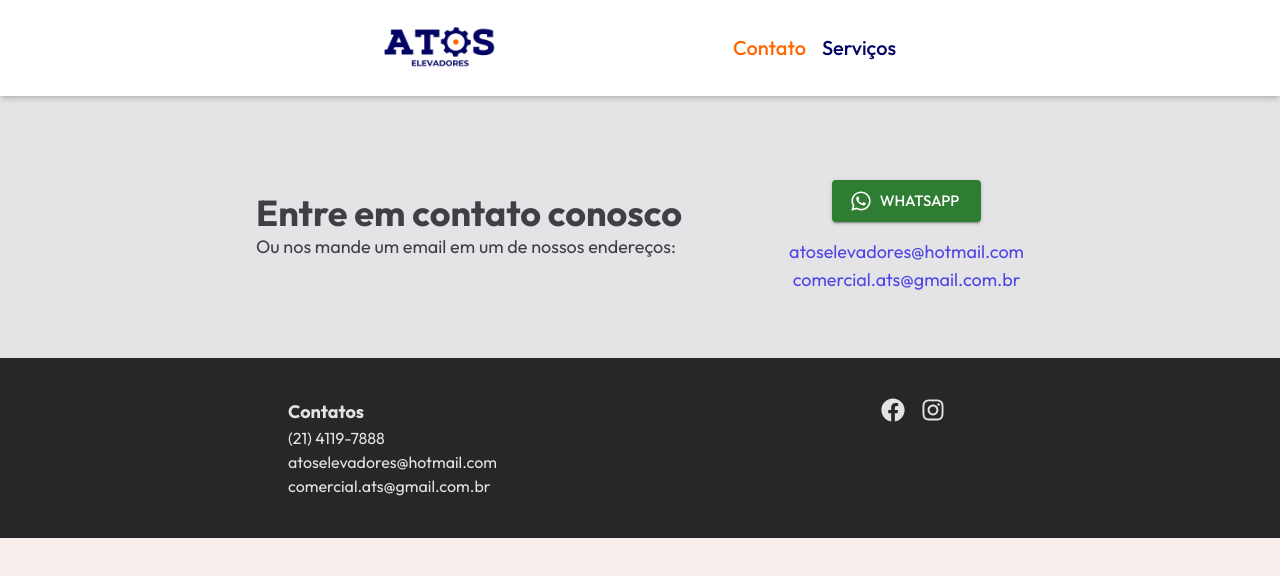
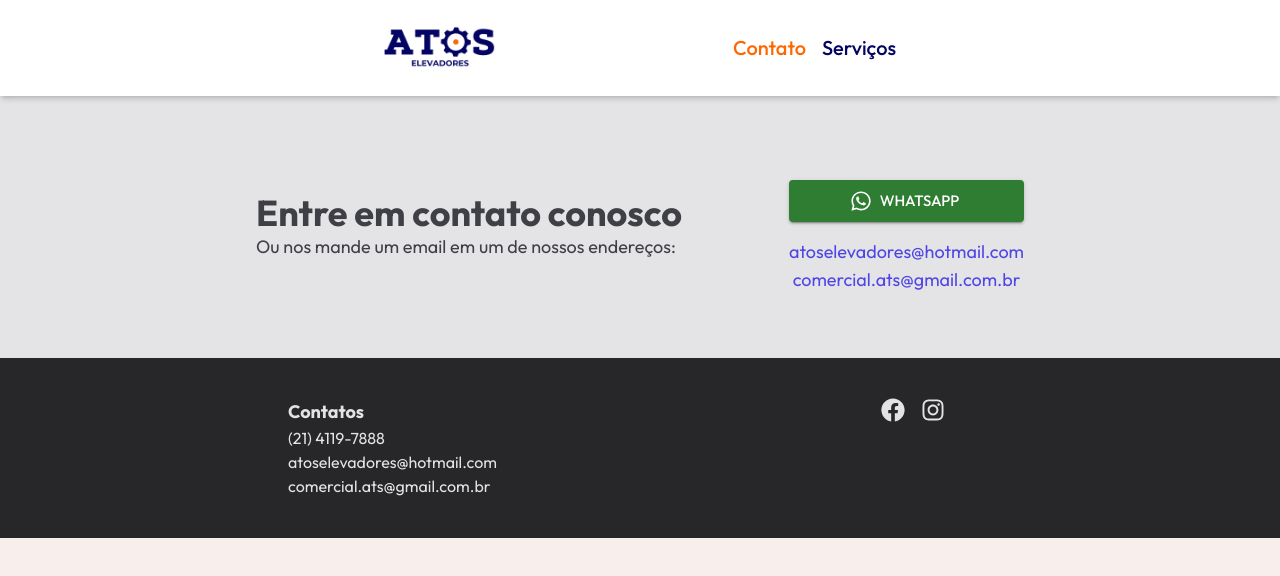
Before and after one commit to willianac/atos, a React (Vite) app: page /contato in a window 1280 px wide. Shown: the top 576 px of the page. Built offline with nearby package versions, Linux system fonts and the light colour scheme.

Commit message:
fix: more layout fixes + added 'wa.me' link to start a conversation on whatsapp buttons

```diff
--- a/src/component/Navbar/Navbar.tsx
+++ b/src/component/Navbar/Navbar.tsx
@@ -10,7 +10,7 @@ function Navbar() {
 	}
 
 	return (
-		<header className="flex justify-between items-center px-8 h-16 bg-white overflow-hidden lg:h-24 lg:px-96 relative shadow-md shadow-black/15">
+		<header className="flex justify-between items-center px-8 h-16 bg-white overflow-hidden lg:h-24 lg:px-96 relative shadow-md shadow-black/15 z-10">
 			<div>
 				<Link to="/">
 					<img src={logo} className="block max-w-28" alt="company logo" />
--- a/src/pages/Contact/Contact.tsx
+++ b/src/pages/Contact/Contact.tsx
@@ -28,7 +28,9 @@ function Contact() {
 					<span className="text-lg text-zinc-700">Ou nos mande um email em um de nossos endereços:</span>
 				</div>
 				<div className="flex flex-col items-center w-full lg:w-auto mt-5">
-					<Button variant="contained" color="success" size="large" className="w-full lg:w-auto" startIcon={<FaWhatsapp />}>Whatsapp</Button>
+					<a href="https://wa.me/5521964407377" target="_blank" rel="noopener noreferrer" className="w-full">
+						<Button variant="contained" color="success" size="large" className="w-full" startIcon={<FaWhatsapp />}>Whatsapp</Button>
+					</a>
 					<span className="text-indigo-600 text-lg hover:underline cursor-pointer mt-4" ref={email1Ref} onClick={() => copyEmail(email1Ref)}>atoselevadores@hotmail.com</span>
 					<span className="text-indigo-600 text-lg hover:underline cursor-pointer" ref={email2Ref} onClick={() => copyEmail(email2Ref)}>comercial.ats@gmail.com.br</span>
 				</div>
--- a/src/pages/Home/Home.tsx
+++ b/src/pages/Home/Home.tsx
@@ -82,7 +82,9 @@ function Home() {
 					<p className="text-lg">Solicite um orçamento entrando em contato com um dos nossos meios de comunicação:</p>
 				</div>
 				<div className="flex flex-col gap-y-4">
-					<Button variant="contained" color="success" size="large" startIcon={<FaWhatsapp />} className="w-96">Whatsapp</Button>
+					<a href="https://wa.me/5521964407377" target="_blank" rel="noopener noreferrer">
+						<Button variant="contained" color="success" size="large" startIcon={<FaWhatsapp />} className="w-96">Whatsapp</Button>
+					</a>
 					<Link to="/contato">
 						<Button variant="outlined" color="secondary" size="large" startIcon={<FaEnvelope />} className="w-96">Outros meios</Button>
 					</Link>
```
